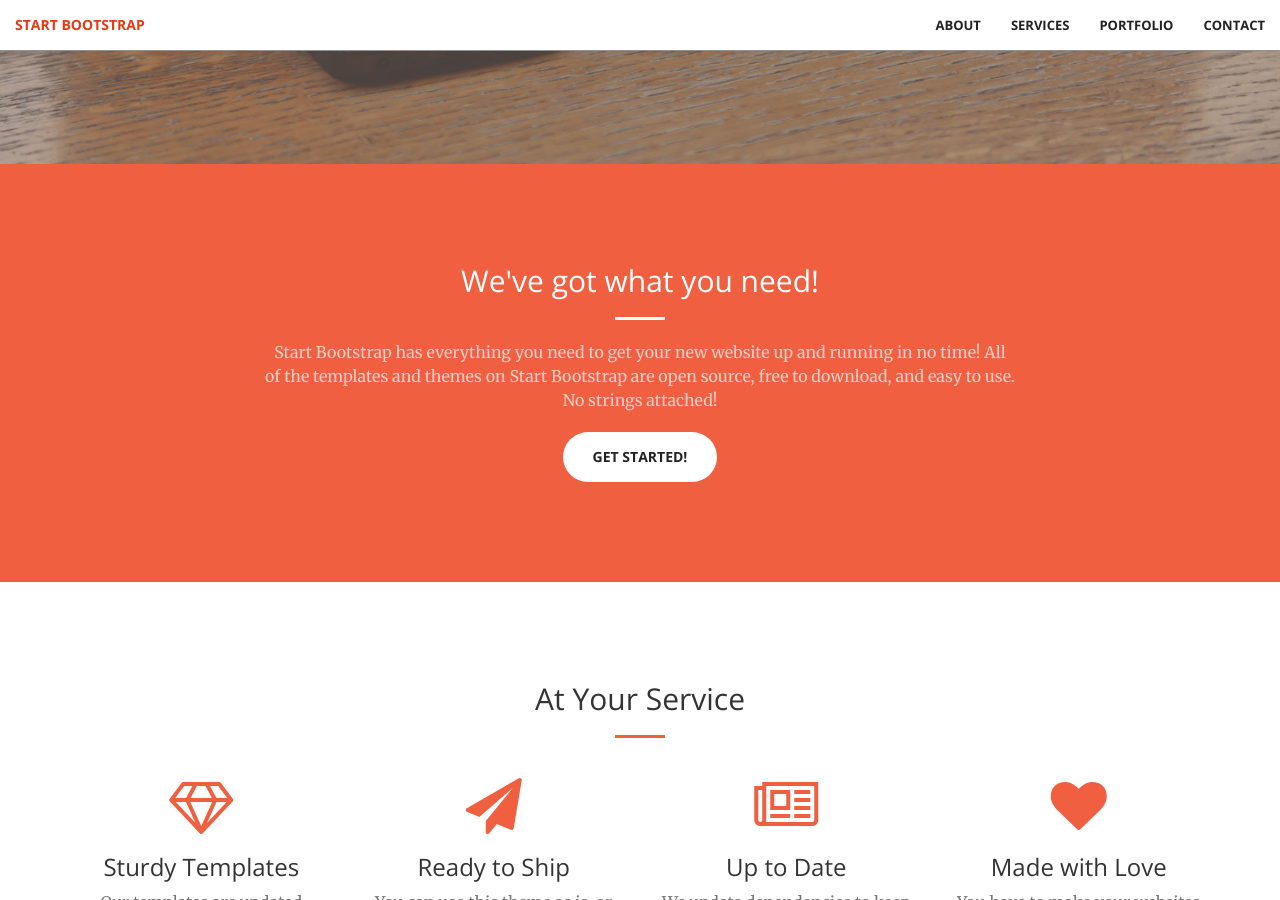
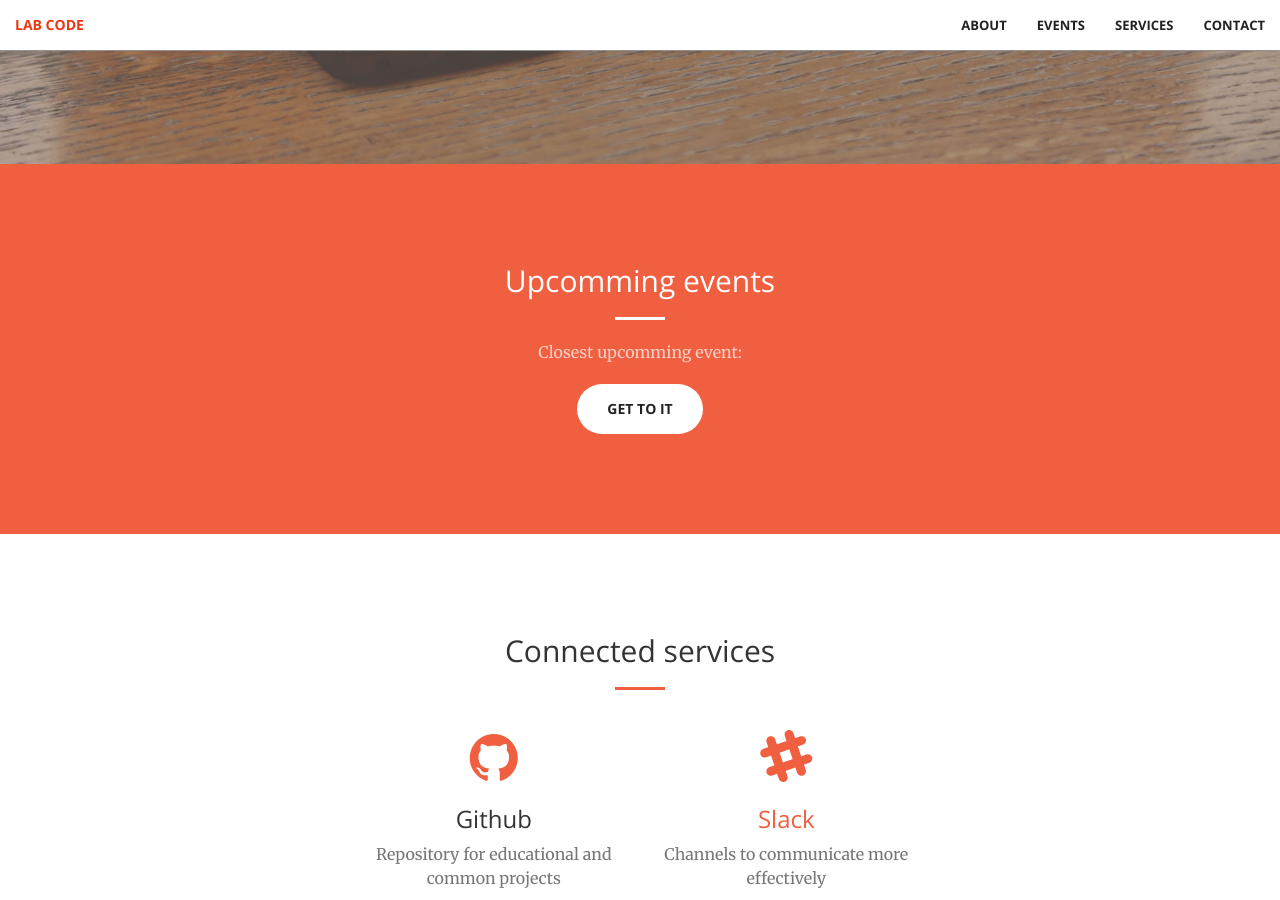
Before and after one commit to lab-code/lab-code, a Jekyll site: the page built from index.html, in a window 1280 px wide and 900 px high, scrolled down 736 px. Built offline with Jekyll 4.4.1, drawn with Linux system fonts in a browser that asks for light colours; some of the changed text lies outside the part shown.

```diff
--- a/_includes/call-to-action.html
+++ b/_includes/call-to-action.html
@@ -2,10 +2,10 @@
     <div class="container">
         <div class="row">
             <div class="col-lg-8 col-lg-offset-2 text-center">
-                <h2 class="section-heading">We've got what you need!</h2>
+                <h2 class="section-heading">Upcomming events</h2>
                 <hr class="light">
-                <p class="text-faded">Start Bootstrap has everything you need to get your new website up and running in no time! All of the templates and themes on Start Bootstrap are open source, free to download, and easy to use. No strings attached!</p>
-                <a href="#" class="btn btn-default btn-xl">Get Started!</a>
+                <p class="text-faded">Closest upcomming event: </p>
+                <a href="#" class="btn btn-default btn-xl">Get to it</a>
             </div>
         </div>
     </div>
--- a/_includes/header.html
+++ b/_includes/header.html
@@ -1,9 +1,9 @@
 <header>
     <div class="header-content">
         <div class="header-content-inner">
-            <h1>Your Favorite Source of Free Bootstrap Themes</h1>
+            <h1>Lab code</h1>
             <hr>
-            <p>Start Bootstrap can help you build better websites using the Bootstrap CSS framework! Just download your template and start going, no strings attached!</p>
+            <p>Community to help non programming graduate students with their programming projects. Promoting clean, readible and shareable scientific code. </p>
             <a href="#about" class="btn btn-primary btn-xl page-scroll">Find Out More</a>
         </div>
     </div>
--- a/_includes/nav.html
+++ b/_includes/nav.html
@@ -8,7 +8,7 @@
                 <span class="icon-bar"></span>
                 <span class="icon-bar"></span>
             </button>
-            <a class="navbar-brand page-scroll" href="#page-top">Start Bootstrap</a>
+            <a class="navbar-brand page-scroll" href="#page-top">LAB CODE</a>
         </div>
 
         <!-- Collect the nav links, forms, and other content for toggling -->
@@ -18,10 +18,10 @@
                     <a class="page-scroll" href="#about">About</a>
                 </li>
                 <li>
-                    <a class="page-scroll" href="#services">Services</a>
+                    <a class="page-scroll" href="#events">Events</a>
                 </li>
                 <li>
-                    <a class="page-scroll" href="#portfolio">Portfolio</a>
+                    <a class="page-scroll" href="#services">Services</a>
                 </li>
                 <li>
                     <a class="page-scroll" href="#contact">Contact</a>
--- /dev/null
+++ b/_includes/past-events.html
@@ -0,0 +1,23 @@
+<section class="no-padding" id="portfolio">
+  <div class="container-fluid">
+    <div class="row no-gutter">
+      {% for event in site.categories['past-event'] limit:6 %}
+        <div class="col-lg-4 col-sm-6">
+          <a href="{{ event.url | prepend: site.baseurl }}" class="portfolio-box">
+            <img class="img-responsive" src="{{ "/img/events/" | prepend: site.baseurl }}{{ event.img }}">
+            <div class="portfolio-box-caption">
+              <div class="portfolio-box-caption-content">
+                <div class="project-category text-faded">
+                  {{ event.title }}
+                </div>
+                <div class="project-name">
+                  {{ event.meetingDate }}
+                </div>
+              </div>
+            </div>
+          </a>
+        </div>
+      {% endfor %}
+    </div>
+  </div>
+</section>
--- a/_includes/portfolio.html
+++ /dev/null
@@ -1,96 +0,0 @@
-<section class="no-padding" id="portfolio">
-    <div class="container-fluid">
-        <div class="row no-gutter">
-            <div class="col-lg-4 col-sm-6">
-                <a href="#" class="portfolio-box">
-                    <img src="img/portfolio/1.jpg" class="img-responsive" alt="">
-                    <div class="portfolio-box-caption">
-                        <div class="portfolio-box-caption-content">
-                            <div class="project-category text-faded">
-                                Category
-                            </div>
-                            <div class="project-name">
-                                Project Name
-                            </div>
-                        </div>
-                    </div>
-                </a>
-            </div>
-            <div class="col-lg-4 col-sm-6">
-                <a href="#" class="portfolio-box">
-                    <img src="img/portfolio/2.jpg" class="img-responsive" alt="">
-                    <div class="portfolio-box-caption">
-                        <div class="portfolio-box-caption-content">
-                            <div class="project-category text-faded">
-                                Category
-                            </div>
-                            <div class="project-name">
-                                Project Name
-                            </div>
-                        </div>
-                    </div>
-                </a>
-            </div>
-            <div class="col-lg-4 col-sm-6">
-                <a href="#" class="portfolio-box">
-                    <img src="img/portfolio/3.jpg" class="img-responsive" alt="">
-                    <div class="portfolio-box-caption">
-                        <div class="portfolio-box-caption-content">
-                            <div class="project-category text-faded">
-                                Category
-                            </div>
-                            <div class="project-name">
-                                Project Name
-                            </div>
-                        </div>
-                    </div>
-                </a>
-            </div>
-            <div class="col-lg-4 col-sm-6">
-                <a href="#" class="portfolio-box">
-                    <img src="img/portfolio/4.jpg" class="img-responsive" alt="">
-                    <div class="portfolio-box-caption">
-                        <div class="portfolio-box-caption-content">
-                            <div class="project-category text-faded">
-                                Category
-                            </div>
-                            <div class="project-name">
-                                Project Name
-                            </div>
-                        </div>
-                    </div>
-                </a>
-            </div>
-            <div class="col-lg-4 col-sm-6">
-                <a href="#" class="portfolio-box">
-                    <img src="img/portfolio/5.jpg" class="img-responsive" alt="">
-                    <div class="portfolio-box-caption">
-                        <div class="portfolio-box-caption-content">
-                            <div class="project-category text-faded">
-                                Category
-                            </div>
-                            <div class="project-name">
-                                Project Name
-                            </div>
-                        </div>
-                    </div>
-                </a>
-            </div>
-            <div class="col-lg-4 col-sm-6">
-                <a href="#" class="portfolio-box">
-                    <img src="img/portfolio/6.jpg" class="img-responsive" alt="">
-                    <div class="portfolio-box-caption">
-                        <div class="portfolio-box-caption-content">
-                            <div class="project-category text-faded">
-                                Category
-                            </div>
-                            <div class="project-name">
-                                Project Name
-                            </div>
-                        </div>
-                    </div>
-                </a>
-            </div>
-        </div>
-    </div>
-</section>
--- a/_includes/services.html
+++ b/_includes/services.html
@@ -2,39 +2,25 @@
     <div class="container">
         <div class="row">
             <div class="col-lg-12 text-center">
-                <h2 class="section-heading">At Your Service</h2>
+                <h2 class="section-heading">Connected services</h2>
                 <hr class="primary">
             </div>
         </div>
     </div>
     <div class="container">
         <div class="row">
-            <div class="col-lg-3 col-md-6 text-center">
+            <div class="col-lg-3 col-lg-offset-3 col-md-6 text-center">
                 <div class="service-box">
-                    <i class="fa fa-4x fa-diamond wow bounceIn text-primary"></i>
-                    <h3>Sturdy Templates</h3>
-                    <p class="text-muted">Our templates are updated regularly so they don't break.</p>
+                    <a href="https://github.com/lab-code/"><i class="fa fa-4x fa-github wow bounceIn text-primary"></i></a>
+                    <h3>Github</h3>
+                    <p class="text-muted">Repository for educational and common projects</p>
                 </div>
             </div>
             <div class="col-lg-3 col-md-6 text-center">
                 <div class="service-box">
-                    <i class="fa fa-4x fa-paper-plane wow bounceIn text-primary" data-wow-delay=".1s"></i>
-                    <h3>Ready to Ship</h3>
-                    <p class="text-muted">You can use this theme as is, or you can make changes!</p>
-                </div>
-            </div>
-            <div class="col-lg-3 col-md-6 text-center">
-                <div class="service-box">
-                    <i class="fa fa-4x fa-newspaper-o wow bounceIn text-primary" data-wow-delay=".2s"></i>
-                    <h3>Up to Date</h3>
-                    <p class="text-muted">We update dependencies to keep things fresh.</p>
-                </div>
-            </div>
-            <div class="col-lg-3 col-md-6 text-center">
-                <div class="service-box">
-                    <i class="fa fa-4x fa-heart wow bounceIn text-primary" data-wow-delay=".3s"></i>
-                    <h3>Made with Love</h3>
-                    <p class="text-muted">You have to make your websites with love these days!</p>
+                    <a href="https://lab-code.slack.com/"><i class="fa fa-4x fa-slack wow bounceIn text-primary" data-wow-delay=".1s"></i>
+                    <h3>Slack</h3>
+                    <p class="text-muted">Channels to communicate more effectively</p>
                 </div>
             </div>
         </div>
--- a/_layouts/front.html
+++ b/_layouts/front.html
@@ -1,17 +1,14 @@
 <!DOCTYPE html>
 <html lang="en">
-
 {% include head.html %}
-
 <body id="page-top">
   {% include nav.html %}
   {% include header.html %}
   {% include call-to-action.html %}
   {% include services.html %}
-  {% include portfolio.html %}
+  {% include past-events.html %}
   {% include aside.html %}
   {% include contact.html %}
   {% include scripts.html %}
 </body>
-
 </html>
--- /dev/null
+++ b/people.yml
@@ -0,0 +1,6 @@
+people:
+  - nickname: hejtmy
+  - name: Lukáš Hejtmánek
+  - img:
+  - about:
+  - github:
```
Also changed, not shown: _posts/events/2016-07-16-first-meeting.markdown (added, +20 -0 lines), img/events/2016/1.jpg (renamed from img/portfolio/1.jpg).
